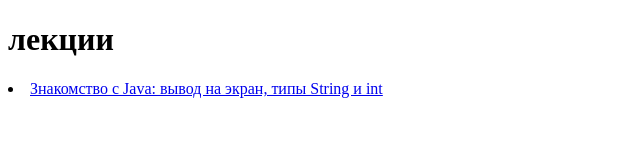
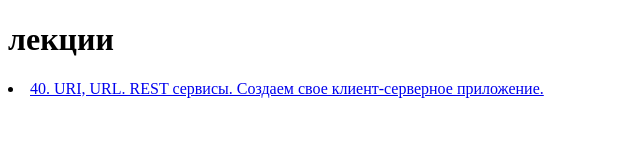
Before and after one commit to JavaRushTheory/JavaRushTheory.github.io, a plain HTML site: page index.html in a window 1280 px wide. Shown: the whole page, without its empty margins (0-640 px from the left). Drawn offline with Linux system fonts and the light colour scheme.

Commit message:
Update index.html

```diff
--- a/index.html
+++ b/index.html
@@ -10,7 +10,7 @@
 
 
    <H1>лекции</H1>
-   <li><a target="_blank" href="http://info.javarush.ru/JavaRush_lectures_discussion/2013/05/20/lecture-1.html">Знакомство с Java: вывод на экран, типы String и int</a></li>
+   <li><a target="_blank" href="http://info.javarush.ru/JavaRush_lectures_discussion/2014/03/25/%D0%9B%D0%B5%D0%BA%D1%86%D0%B8%D1%8F-40.html">40. URI, URL. REST сервисы. Создаем свое клиент-серверное приложение.</a></li>
 
 
 </BODY>
```
